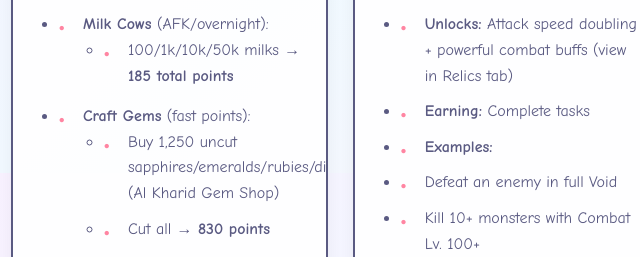
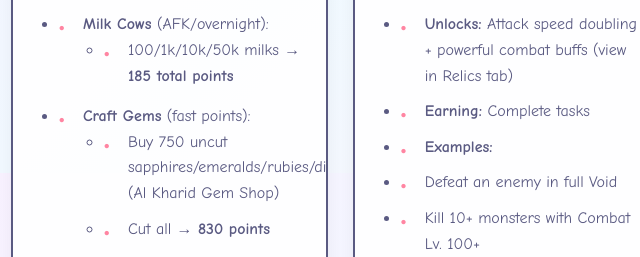
Before and after one commit to PuppyRamada/PuppysKanoGuide, a plain HTML site: page index.html in a window 1280 px wide. Shown: the part 2227-2484 px from the top of the page, 129-769 px from the left. Drawn offline with Linux system fonts and the light colour scheme.

Commit message:
Update index.html

```diff
--- a/index.html
+++ b/index.html
@@ -430,7 +430,7 @@
                     </li>
                     <li><strong>Craft Gems</strong> (fast points):
                         <ul>
-                            <li>Buy 1,250 uncut sapphires/emeralds/rubies/diamonds (Al Kharid Gem Shop)</li>
+                            <li>Buy 750 uncut sapphires/emeralds/rubies/diamonds (Al Kharid Gem Shop)</li>
                             <li>Cut all → <strong>830 points</strong></li>
                         </ul>
                     </li>
```
